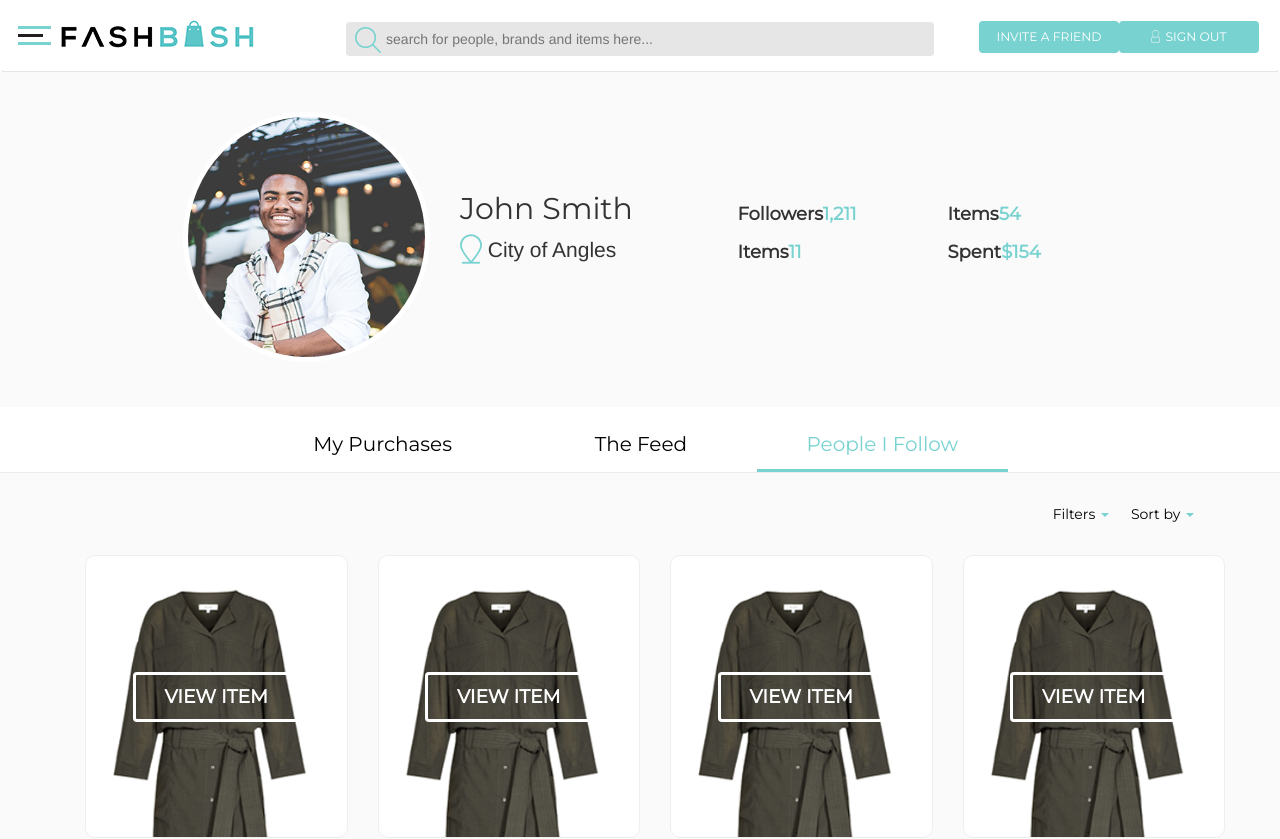
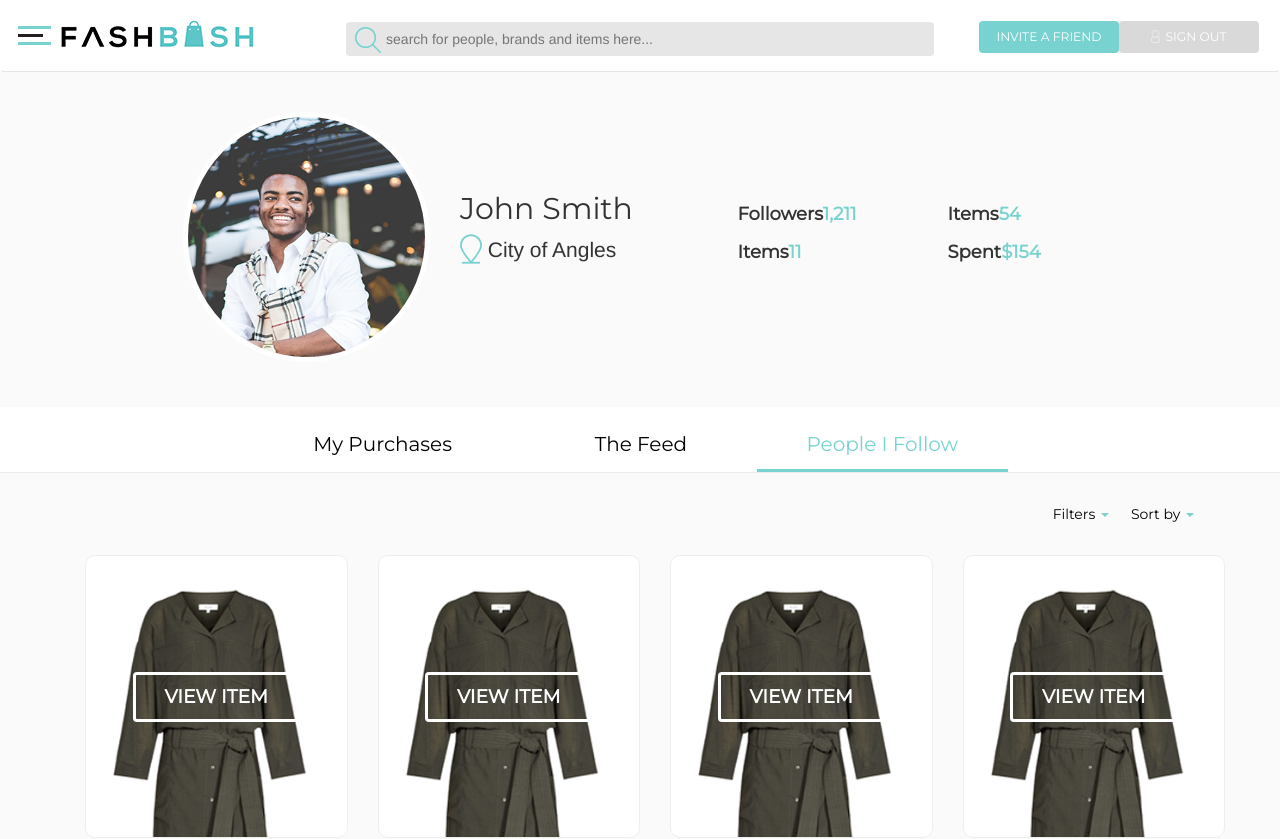
Before and after one commit to KhubaibGhouri/fashbash, an Angular app: page /other-profile in a window 1280 px wide. Shown: the top 839 px of the page. Built offline with nearby package versions, Linux system fonts and the light colour scheme.

Commit message:
commit by me

```diff
--- a/src/app/header-2/header-2.component.css
+++ b/src/app/header-2/header-2.component.css
@@ -541,3 +541,6 @@ h3.card-profile-h {
         padding: 20px 0;
     }
 }
+.btn-signout{
+    background: #D9D9D9;
+}
--- a/src/app/header-2/header-2.component.html
+++ b/src/app/header-2/header-2.component.html
@@ -17,7 +17,7 @@
         <div class="" id="myNavbar">
             <ul class="nav navbar-right main-btn">
                 <button class="btn btn-custom navbar-btn" data-toggle="modal" data-target="#myModal">INVITE A FRIEND</button>
-                <button class="btn btn-custom navbar-btn"><img src="./assets/images/icon-no.png" style="width: 9px; margin-top: -3px; margin-right: 5px;">SIGN OUT</button>
+                <button class="btn btn-custom btn-signout navbar-btn"><img src="./assets/images/icon-no.png" style="width: 9px; margin-top: -3px; margin-right: 5px;">SIGN OUT</button>
             </ul>
         </div>
     </div>
```
